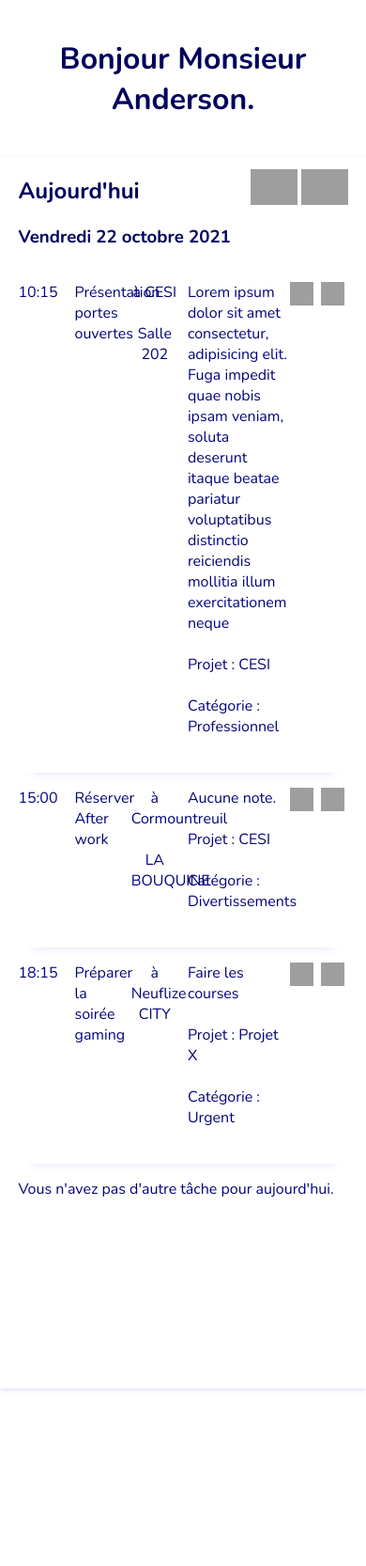
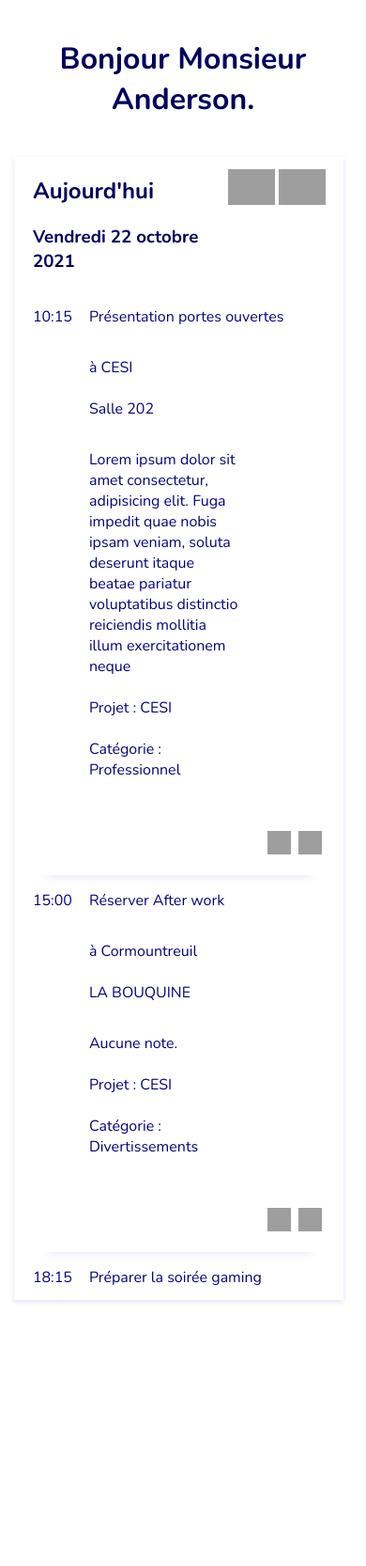
Before and after one commit to Nemamiah/todolist, a PHP site: page / in a window 390 px wide. Shown: the part 59-1725 px from the top of the page at 94% size. Run offline with PHP 8.4, Linux system fonts and the light colour scheme; grey boxes are pictures that could not be loaded.

Commit message:
ResponsiveOKresteMenuEtJS

```diff
--- a/index.html
+++ b/index.html
@@ -219,9 +219,9 @@
 
         <article class="flex flexCol">
           <div class="grid gtc cgap10 bsdB">
-            <p>10:15</p>
-            <p>Présentation portes ouvertes</p>
-            <p class="tac">
+            <p class="gr2sTab">10:15</p>
+            <p class="gc2sTab">Présentation portes ouvertes</p>
+            <p class="tac tacMob gc2sTab">
               à CESI <br /><br />
               Salle 202
             </p>
@@ -235,7 +235,7 @@
               Projet : CESI <br /><br />
               Catégorie : Professionnel <br /><br />
             </p>
-            <div class="m1em flex flexE alignS">
+            <div class="m1em flex flexE alignS gc2sTab flexCTab">
               <a href="#"
                 ><img
                   src="https://image.flaticon.com/icons/png/512/1250/1250180.png"
@@ -254,9 +254,9 @@
           </div>
 
           <div class="grid gtc cgap10 bsdB">
-            <p>15:00</p>
-            <p>Réserver After work</p>
-            <p class="tac">
+            <p class="gr2sTab">15:00</p>
+            <p class="gc2sTab">Réserver After work</p>
+            <p class="tac tacMob gc2sTab">
               à Cormountreuil <br /><br />
               LA BOUQUINE
             </p>
@@ -268,7 +268,7 @@
               Catégorie : Divertissements <br /><br />
             </p>
 
-            <div class="m1em flex flexE alignS">
+            <div class="m1em flex flexE alignS gc2sTab flexCTab">
               <a href="#"
                 ><img
                   src="https://image.flaticon.com/icons/png/512/1250/1250180.png"
@@ -287,9 +287,9 @@
           </div>
 
           <div class="grid gtc cgap10 bsdB">
-            <p>18:15</p>
-            <p>Préparer la soirée gaming</p>
-            <p class="tac">à Neuflize CITY</p>
+            <p class="gr2sTab">18:15</p>
+            <p class="gc2sTab">Préparer la soirée gaming</p>
+            <p class="tac tacMob gc2sTab">à Neuflize CITY</p>
             <p class="grid gc2s">
               Faire les courses
 
@@ -298,7 +298,7 @@
               Catégorie : Urgent <br /><br />
             </p>
 
-            <div class="m1em flex flexE alignS">
+            <div class="m1em flex flexE alignS gc2sTab flexCTab">
               <a href="#"
                 ><img
                   src="https://image.flaticon.com/icons/png/512/1250/1250180.png"
--- a/main.css
+++ b/main.css
@@ -23,7 +23,7 @@
 
 .scroller {
     width: auto;
-    height: 70vh;
+    height: 65vh;
     overflow-y: scroll;
     scrollbar-width: thin;
   }
--- a/query.css
+++ b/query.css
@@ -1,3 +1,5 @@
+
+
 @media screen and (max-width:830px){
     aside {
         display:none;
@@ -8,11 +10,28 @@
     }
 
     .scroller{
-        width: 90vw
+        width: 80vw
     }
 
     .flexCTab{
         justify-content: center;
+    }
+
+    .plr1{
+        padding-left: 5vw;
+        padding-right: 5vw;
+    }
+
+    .gc2sTab{
+        grid-column: 2 span;
+    }
+
+    .gr2sTab{
+        grid-row: 2 span;
+    }
+
+    .alignETab{
+        align-items: flex-end;
     }
 }
 
@@ -32,8 +51,20 @@
         margin-inline-end: 0px;
     }
 
-    .plr1{
-        padding-left: 5vw;
-        padding-right: 5vw;
+    .gc2sTab{
+        grid-column: 3 span;
     }
+
+    .gr2sTab{
+        grid-row: 4 span;
+    }
+
+    .flexCTab{
+        justify-content: flex-end;
+    }
+
+    .tacMob{
+        text-align:left
+    }
+
 }
```
